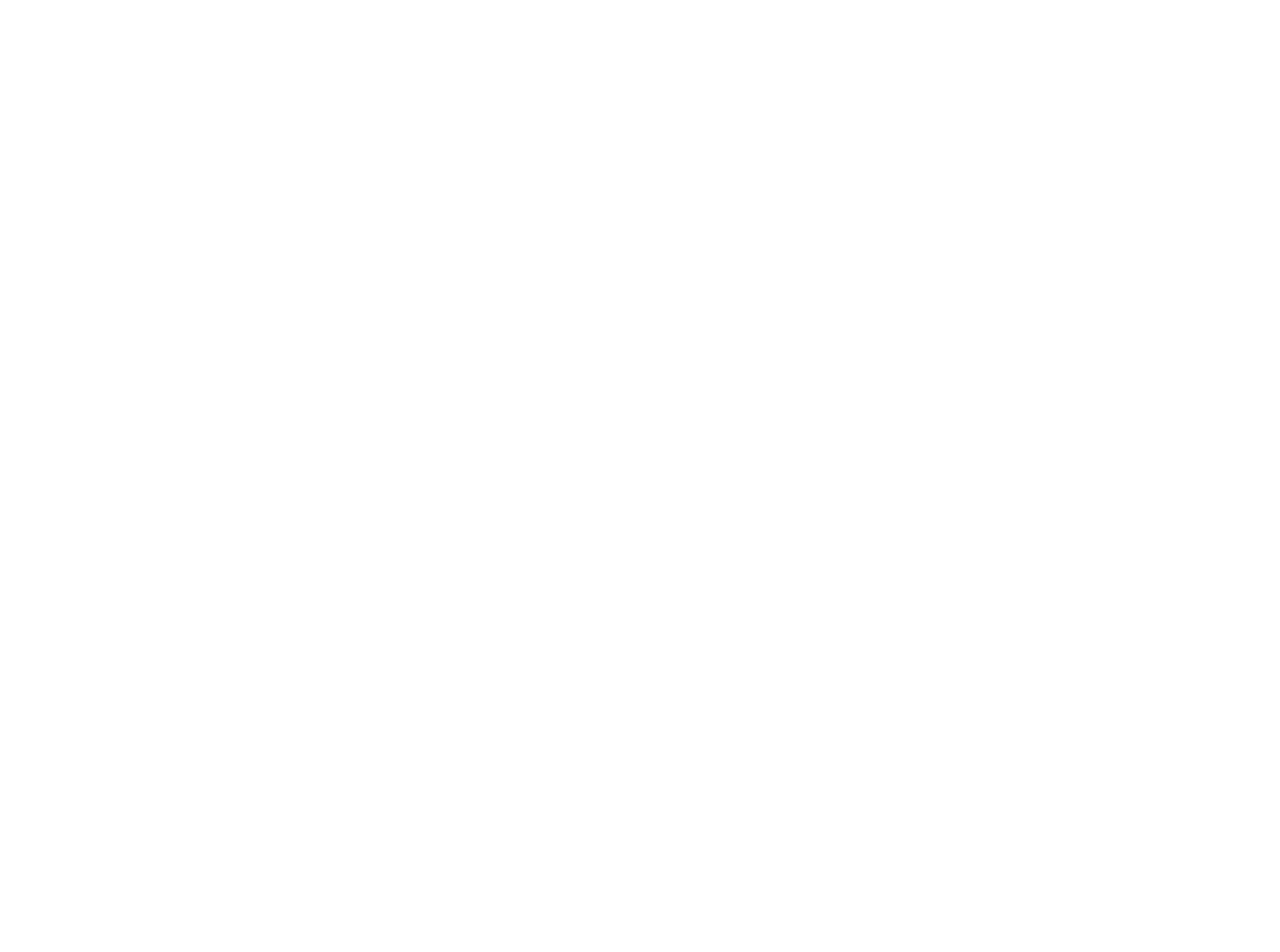
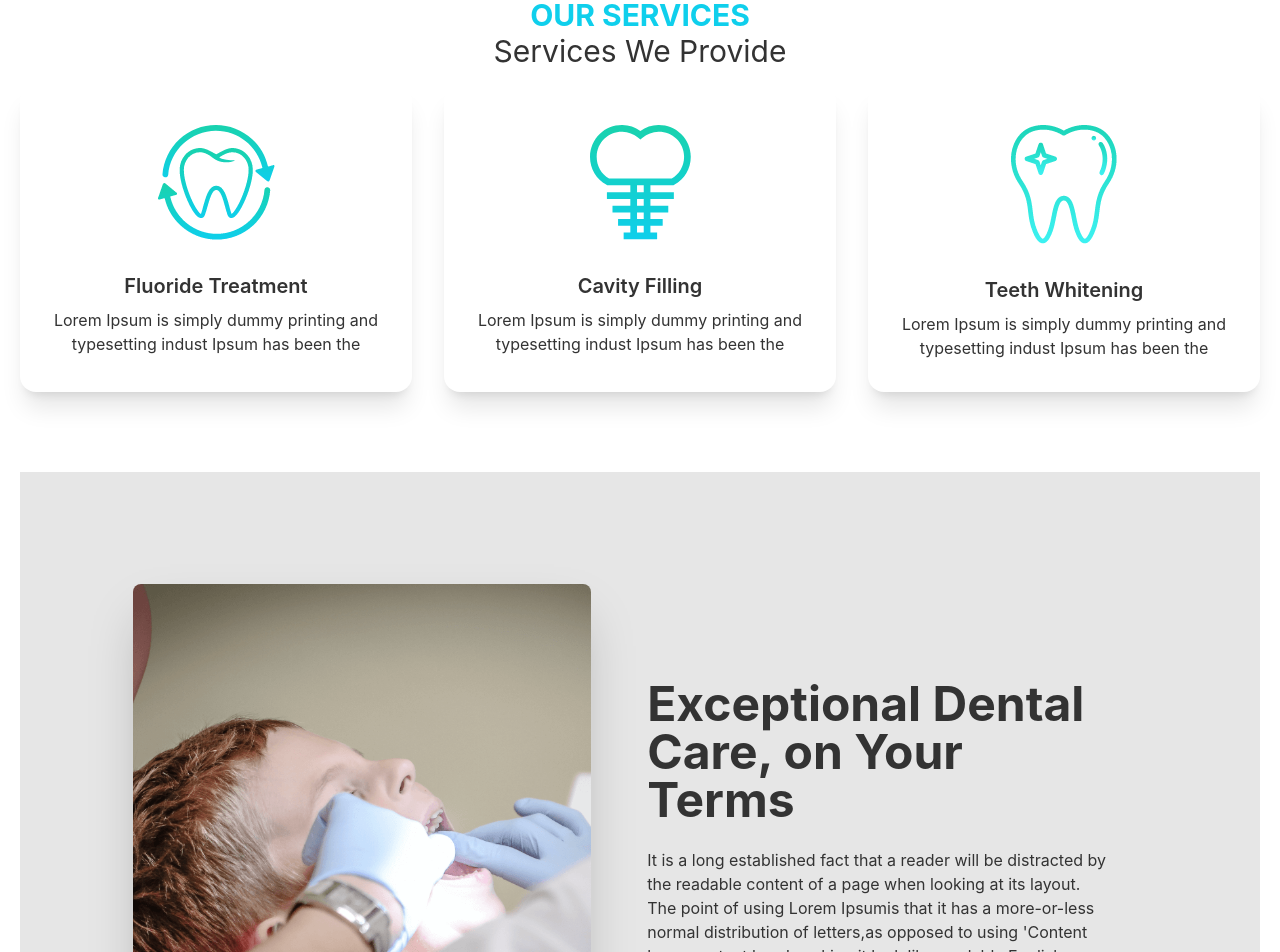
Before and after one commit to abuhanifornob/doctors-portal-cline-side, a React (Create React App) app: page / in a window 1280 px wide. Shown: the part 820-1772 px from the top of the page. Before the commit the page ends 800 px from the top, so only its background shows below. Built offline with nearby package versions, Linux system fonts and the light colour scheme.

Commit message:
Card Informaton and team information add

```diff
--- a/src/pages/Home/Banner/Banner.js
+++ b/src/pages/Home/Banner/Banner.js
@@ -9,7 +9,7 @@ const Banner = () => {
       style={{ backgroundImage: `url(${bgImg})` }}
     >
       <div className="hero-content flex-col lg:flex-row-reverse">
-        <img src={bannerImg} className="rounded-lg shadow-2xl w-1/2" />
+        <img src={bannerImg} className="rounded-lg shadow-2xl lg:w-1/2" />
         <div>
           <h1 className="text-5xl font-bold">Your New Smile Starts Here</h1>
           <p className="py-6">
--- a/src/pages/Home/CardInformation/CardInfo/CardInfo.js
+++ b/src/pages/Home/CardInformation/CardInfo/CardInfo.js
@@ -3,7 +3,7 @@ import React from "react";
 const CardInfo = ({ card }) => {
   const { discribtion, id, title, icon, bgCalss } = card;
   return (
-    <div className={`card card-side shadow-xl p-6 ${bgCalss}`}>
+    <div className={`card md:card-side shadow-xl p-6 ${bgCalss}`}>
       <figure>
         <img src={icon} alt="Movie" />
       </figure>
--- a/src/pages/Home/CardInformation/CardsInfo/CardsInfo.js
+++ b/src/pages/Home/CardInformation/CardsInfo/CardsInfo.js
@@ -29,7 +29,7 @@ const CardsInfo = () => {
     },
   ];
   return (
-    <div className="grid grid-cols-1 md:grid-cols-2 lg:grid-cols-3 gap-6 py-10">
+    <div className="grid grid-cols-1 md:grid-cols-2 lg:grid-cols-3 gap-6 py-8 mt-10">
       {cardData.map((card) => (
         <CardInfo key={card.id} card={card}></CardInfo>
       ))}
--- a/src/pages/Home/Home/Home.js
+++ b/src/pages/Home/Home/Home.js
@@ -2,12 +2,16 @@ import React from "react";
 import Banner from "../Banner/Banner";
 
 import CardsInfo from "../CardInformation/CardsInfo/CardsInfo";
+import Services from "../Services/Services";
+import TeamInfo from "./TeamInfo/TeamInfo";
 
 const Home = () => {
   return (
     <div className="p-5">
       <Banner></Banner>
       <CardsInfo></CardsInfo>
+      <Services></Services>
+      <TeamInfo></TeamInfo>
     </div>
   );
 };
--- /dev/null
+++ b/src/pages/Home/Home/TeamInfo/TeamInfo.js
@@ -0,0 +1,22 @@
+import React from 'react';
+import img from "../../../../assets/images/treatment.png"
+
+const TeamInfo = () => {
+    return (
+        <div className='lg:flex justify-between mt-20'>
+            <div className="hero min-h-screen bg-base-200">
+                <div className="hero-content flex-col lg:flex-row lg:p-20">
+                    <img src={img} className=" rounded-lg shadow-2xl h-[576px]" />
+                    <div className='lg:w-1/2 lg:px-10'>
+                        <h1 className="text-5xl font-bold">Exceptional Dental <br /> Care, on Your Terms</h1>
+                        <p className="py-6">It is a long established fact that a reader will be distracted by the readable content of a page when looking at its layout. The point of using Lorem Ipsumis that it has a more-or-less normal distribution of letters,as opposed to using 'Content here, content here', making it look like readable English. Many desktop publishing packages and web page</p>
+                        <button className="btn btn-primary">Get Started</button>
+                    </div>
+                </div>
+            </div>
+        </div>
+
+    );
+};
+
+export default TeamInfo;
--- /dev/null
+++ b/src/pages/Home/Services/Service.js
@@ -0,0 +1,21 @@
+import React from 'react';
+
+
+const Service = ({service}) => {
+    const {title,icon,describtion}=service;
+
+    return (
+        <div className="card bg-base-100 shadow-xl">
+            <figure className="px-10 pt-10">
+                <img src={icon} alt="Shoes" className="rounded-xl" />
+            </figure>
+            <div className="card-body items-center text-center">
+                <h2 className="card-title">{title}</h2>
+                <p>{describtion}</p>
+
+            </div>
+        </div>
+    );
+};
+
+export default Service;
--- /dev/null
+++ b/src/pages/Home/Services/Services.js
@@ -0,0 +1,47 @@
+import React from 'react';
+import fluoride from "../../../assets/images/fluoride.png"
+import cavity from "../../../assets/images/cavity.png"
+import whitening from "../../../assets/images/whitening.png"
+import Service from './Service';
+
+const Services = () => {
+    const serviceData=[
+        {
+            id:1,
+            title:"Fluoride Treatment",
+            describtion:"Lorem Ipsum is simply dummy printing and typesetting indust Ipsum has been the",
+            icon:fluoride
+        },
+        {
+            id:2,
+            title:"Cavity Filling",
+            describtion:"Lorem Ipsum is simply dummy printing and typesetting indust Ipsum has been the",
+            icon:cavity
+        },
+        {
+            id:3,
+            title:"Teeth Whitening",
+            describtion:"Lorem Ipsum is simply dummy printing and typesetting indust Ipsum has been the",
+            icon:whitening
+        }
+    ]
+    return (
+        <div className='mt-10'>
+            <div className='text-center mb-4'>
+                <h3 className='text-primary text-3xl font-bold'>OUR SERVICES</h3>
+                <h4 className='fw-bold text-3xl font bold'>Services We Provide</h4>
+            </div>
+            <div className="grid grid-cols-1 md:grid-cols-2 lg:grid-cols-3 gap-8">
+                {
+                    serviceData.map(service=><Service
+                     key={service.id}
+                     service={service}
+                    ></Service>)
+                }
+
+            </div>
+        </div>
+    );
+};
+
+export default Services;
```
